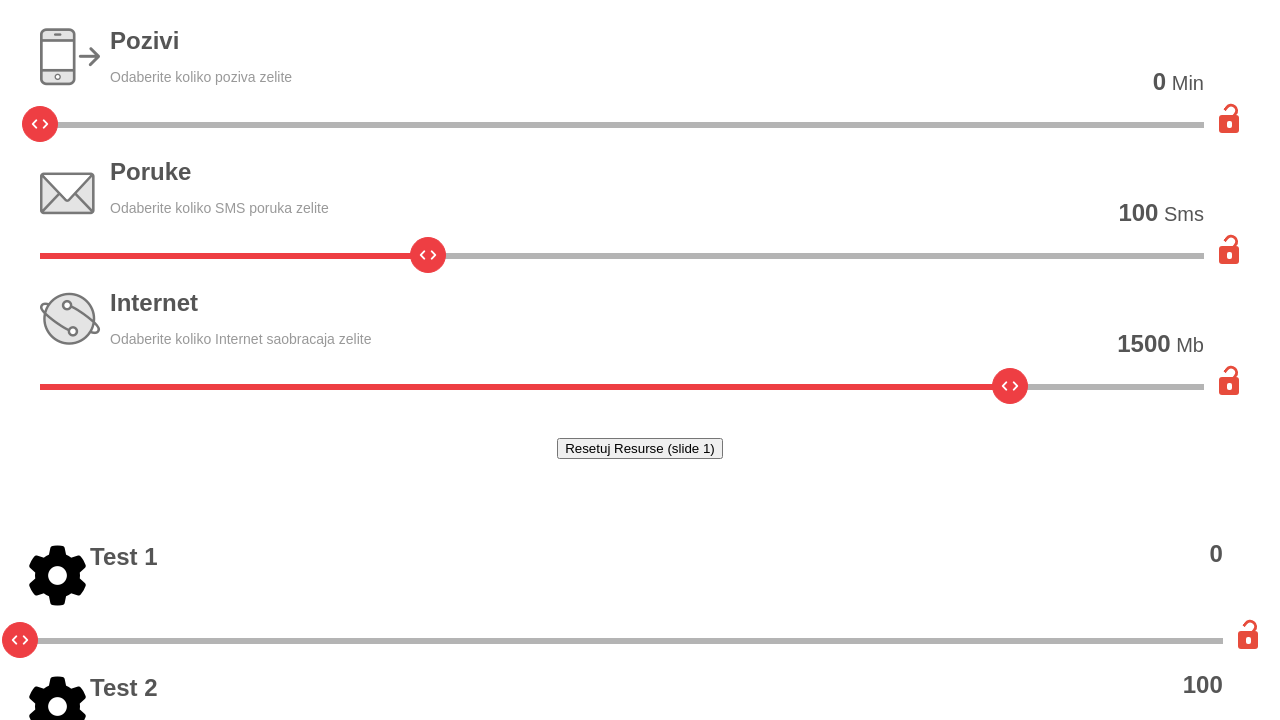
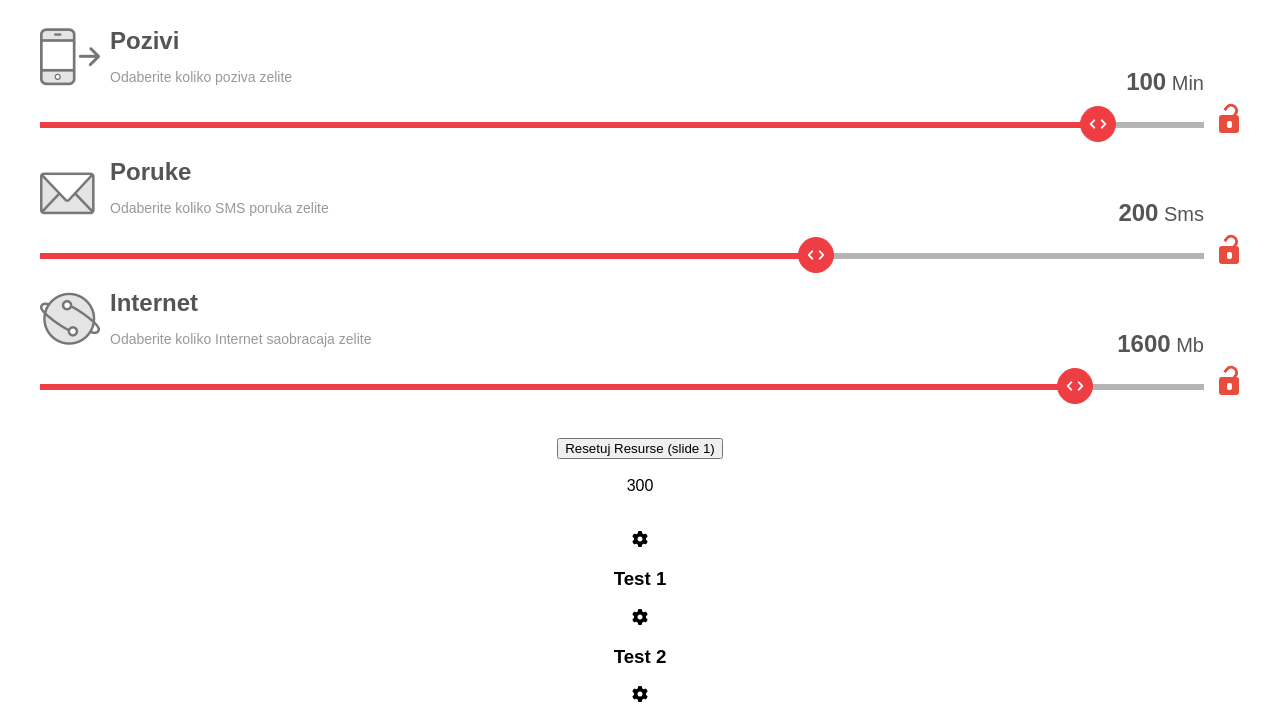
Before and after one commit to avramz/rms, a website: page examples/index.html in a window 1280 px wide. Shown: the part 61-781 px from the top of the page. Drawn offline with nearby package versions, Linux system fonts and the light colour scheme; files that its build step writes are made by us from their sources; files whose address does not match are found by name.

Commit message:
update callbacks

```diff
--- a/bower.json
+++ b/bower.json
@@ -13,6 +13,6 @@
     "tests"
   ],
   "dependencies": {
-    "jquery": "~2.2.3"
+    "jquery": "~1.9.1"
   }
 }
--- a/examples/index.html
+++ b/examples/index.html
@@ -5,38 +5,61 @@
     <title>Demo</title>
     <link rel="stylesheet" href="../dist/css/style.css">
     <meta name="viewport" content="width=device-width, initial-scale=1.0">
-    <script src="../bower_components/jquery/dist/jquery.min.js" type="text/javascript"></script>
-    <script src="../dist/multi-range-slider.min.js" type="text/javascript"></script>
+    <script src="../bower_components/jquery/jquery.min.js" type="text/javascript"></script>
+    <script src="../dist/multi-range-slider.js" type="text/javascript"></script>
     <script type="text/javascript">
         var $plugin, $p2;
 
         $(document).ready(function () {
+            var sliderValues = null;
+
            $plugin = $('#rms').MultiRangeSlider({
                 rangeSelector: '.slide',
                 lockClass: 'test-lock',
                 handleClass: 'icon-chevron-left',
-                onInit: function (sliders) {
-                    console.log('plugin initialized ', sliders);
+                onInit: function (plugin) {
+                    $.each(plugin.sliders, function(i, _slider){
+                        _slider.setValue(_slider.minValue + Math.round(plugin.maxValue / 3));
+                        $('#test').html(plugin.getSlideSum())
+                    });
                 },
-                onDrag: function (sliders) {
-                    $('#test').html($plugin.getSlideSum())
+                onDrag: function (slider, plugin) {
+                    $('#test').html(plugin.getSlideSum())
                 }
             });
 
-            $p2 = $('#rmx').MultiRangeSlider({
-                rangeSelector: '.slide',
-                lockClass: 'test-lock',
-                handleClass: 'icon-chevron-left',
-                onInit: function (sliders) {
-                    console.log('plugin initialized ', sliders);
-                },
-                onDrag: function (slider, sliders) {
-                    slider.$element.find('.fa').addClass('fa-spin');
-                },
-                onDragEnd: function(slider) {
-                    slider.$element.find('.fa').removeClass('fa-spin');
-                }
-            });
+//            $p2 = $('#rmx').MultiRangeSlider({
+//                rangeSelector: '.slide',
+//                lockClass: 'test-lock',
+//                handleClass: 'icon-chevron-left',
+//                onInit: function (sliders) {
+//                    console.log('plugin initialized ', sliders);
+//                    sliderValues = {
+//                        sms: sliders.sms.getValue(),
+//                        gprs: sliders.gprs.getValue(),
+//                        voice: sliders.voice.getValue()
+//                    };
+//                },
+//                onDrag: function (slider, sliders) {
+//
+//                    $.each(sliders, function(i, _slider){
+//
+//                       if (sliderValues[_slider.id] != _slider.value) {
+//                           _slider.$element.find('.fa').addClass('fa-spin');
+//                           sliderValues[_slider.id] = _slider.value;
+//
+//                       }
+//
+//
+//                    });
+//                },
+//                onDragEnd: function(slider, sliders) {
+//                    console.log(sliders);
+//                    $.each(sliders, function(i, _slider){
+//                            _slider.$element.find('.fa').removeClass('fa-spin');
+//                    });
+//                }
+//            });
 
             $('#reset1').on('click', function () {
                 $plugin.reset();
--- a/src/multi-range-slider.js
+++ b/src/multi-range-slider.js
@@ -16,9 +16,9 @@
     $.fn.MultiRangeSlider = function (options) {
         var _inst = [];
 
-        this.each(function () {
-            if (!$.data(this, 'rms_x')) {
-                _inst.push($.data(this, 'rms_x', new Plugin(this, options)));
+        $.each(this, function (i, _plugin) {
+            if (!$.data(_plugin, 'rms_x')) {
+                _inst.push($.data(_plugin, 'rms_x', new Plugin(_plugin, options)));
             }
         });
 
@@ -56,7 +56,7 @@
                 lockClass: opts.lockClass,
                 useLock: opts.useLock,
                 onDrag: _updateSlides,
-                onDragEnd: opts.onDragEnd,
+                onDragEnd: _onDragEnd,
                 onLock: _updateMaxValues,
                 sliders: sliders
             });
@@ -65,9 +65,20 @@
         //expose sliders for manipulation
         this.sliders = sliders;
         this.onDrag = opts.onDrag;
+        this.onDragEnd = opts.onDragEnd;
         this.onInit = opts.onInit;
+        this.onInit(me);
 
-        this.onInit(sliders);
+        /**
+         * Return slider as all sliders onDragEnd.
+         * @param _slider
+         * @private
+         */
+        function _onDragEnd(_slider) {
+            if (me.onDragEnd && typeof me.onDragEnd === 'function') {
+                me.onDragEnd(_slider, me);
+            }
+        }
 
         /**
          * Handle slide movement logic.
@@ -79,7 +90,7 @@
             me.normalizeSlides(_slider);
 
             if (me.onDrag && typeof me.onDrag === 'function') {
-                me.onDrag(_slider, sliders);
+                me.onDrag(_slider, me);
             }
         }
 
@@ -381,7 +392,7 @@
         this.cachePosition = Math.round((this.value * this.$range.outerWidth()) / this.maxValue);
         this.$handle.css('left', Math.round((this.cachePosition - (this.$handle.outerWidth() / 2))) + 'px');
         this.$fill.css('width', this.cachePosition + 'px');
-        this.onDrag(this);
+//        this.onDrag(this);
     };
 
     /**
```
Also changed, not shown: dist/multi-range-slider.js, dist/multi-range-slider.min.js, 1 other file.
